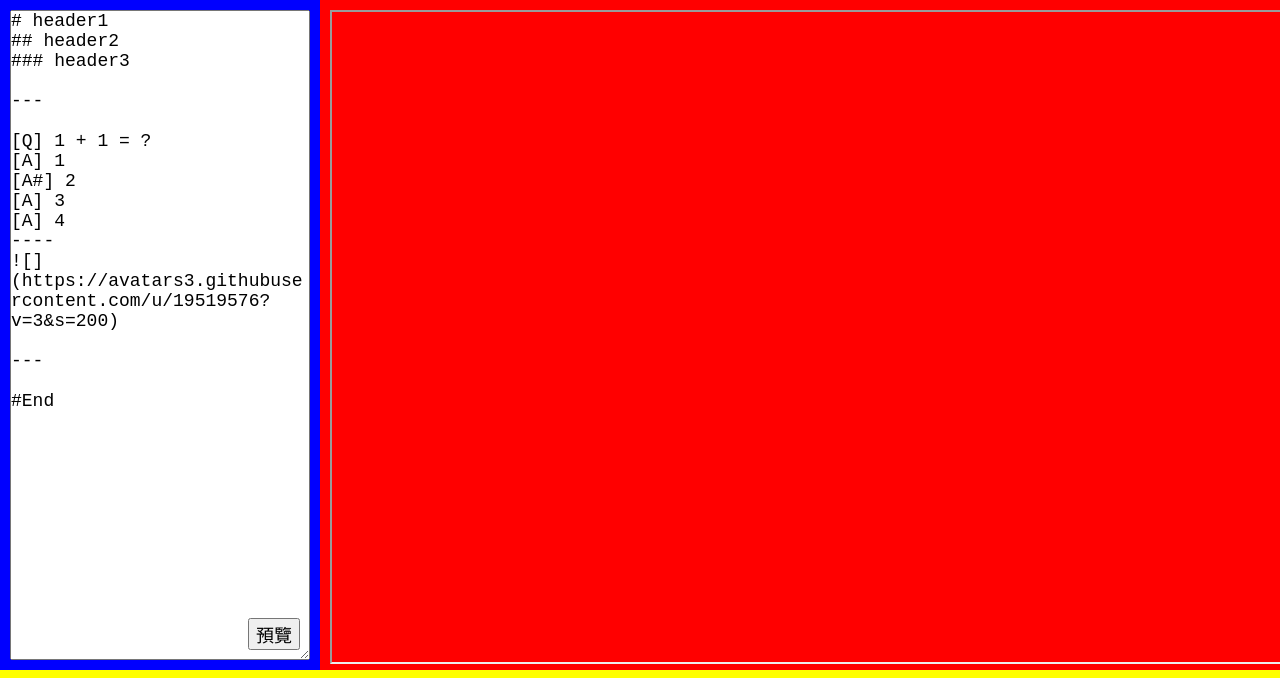
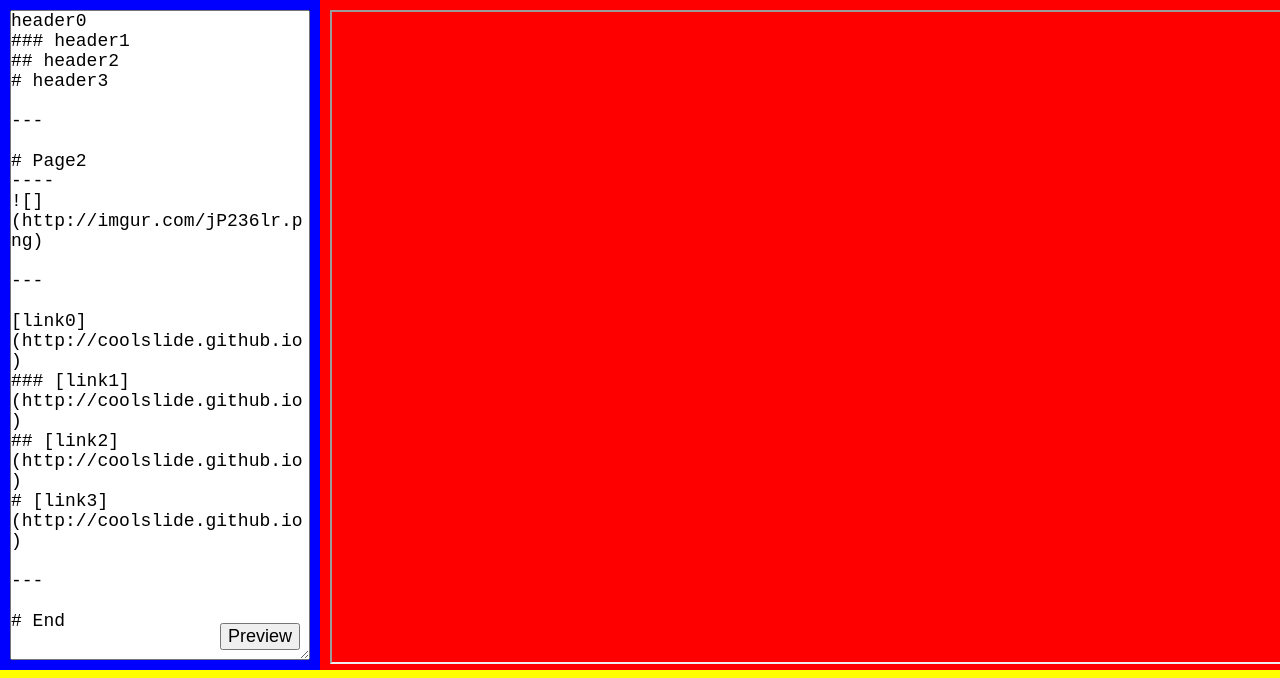
Before and after one commit to CoolSlide/coolslide.github.io, a plain HTML site: page index.html in a window 1280 px wide. Shown: the top 678 px of the page. Drawn offline with nearby package versions, Linux system fonts and the light colour scheme.

Commit message:
update github.io index.html

```diff
--- a/index.html
+++ b/index.html
@@ -10,7 +10,7 @@
     <div id="mdNHTML">
         <div id="mdDiv">
             <textarea id="mdText"></textarea>
-            <button id="mdBtn"> 預覽 </button>
+            <button id="mdBtn"> Preview </button>
         </div>
         <div id="htmlDiv">
             <iframe id="htmlFrame"></iframe>
@@ -19,7 +19,7 @@
 
     <div id="useDiv">
         <div id="useText">
-            <h1 align="center" style="margin-top:3px;"> 語法說明 </h1>
+            <h1 align="center" style="margin-top:3px;"> Syntax </h1>
             <h3 style="margin-top:3px;"> # header1</h3>
             <h3 style="margin-top:3px;"> ## header2</h3>
             <h3 style="margin-top:3px;"> ### header3</h3>
--- a/load.js
+++ b/load.js
@@ -1,6 +1,26 @@
 $(function(){
-    var initStr = '# header1\n## header2\n### header3\n\n---\n\n[Q] 1 + 1 = ?\n[A] 1\n[A#] 2\n[A] 3\n[A] 4';
-    initStr += '\n----\n![](https://avatars3.githubusercontent.com/u/19519576?v=3&s=200)\n\n---\n\n#End';
+    var initStr = '';
+    initStr += 'header0\n';
+    initStr += '### header1\n';
+    initStr += '## header2\n';
+    initStr += '# header3\n';
+    initStr += '\n';
+    initStr += '---\n';
+    initStr += '\n';
+    initStr += '# Page2\n';
+    initStr += '----\n';
+    initStr += '![](http://imgur.com/jP236lr.png)\n';
+    initStr += '\n';
+    initStr += '---\n';
+    initStr += '\n';
+    initStr += '[link0](http://coolslide.github.io)\n'
+    initStr += '### [link1](http://coolslide.github.io)\n'
+    initStr += '## [link2](http://coolslide.github.io)\n'
+    initStr += '# [link3](http://coolslide.github.io)\n'
+    initStr += '\n';
+    initStr += '---\n';
+    initStr += '\n';
+    initStr += '# End'
 
     var textArea = $('#mdText');
     textArea.val(initStr);
```
